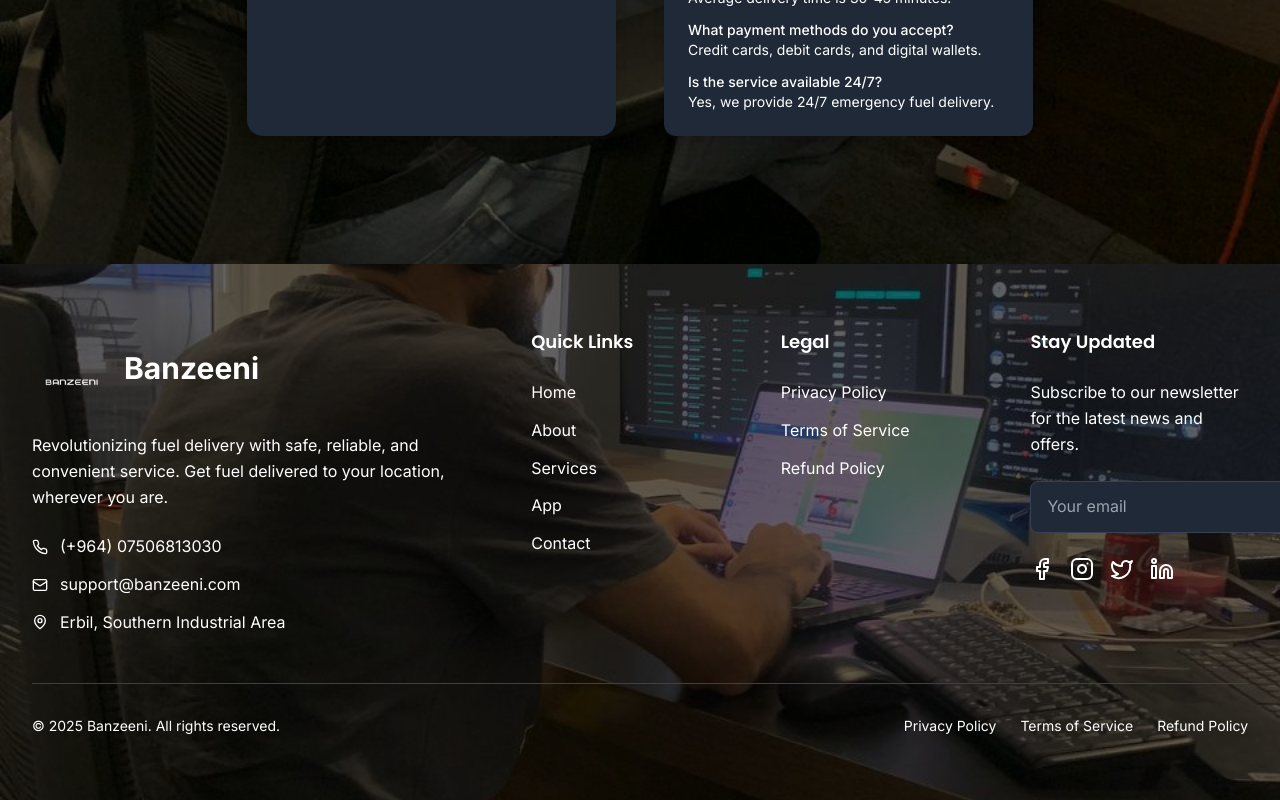
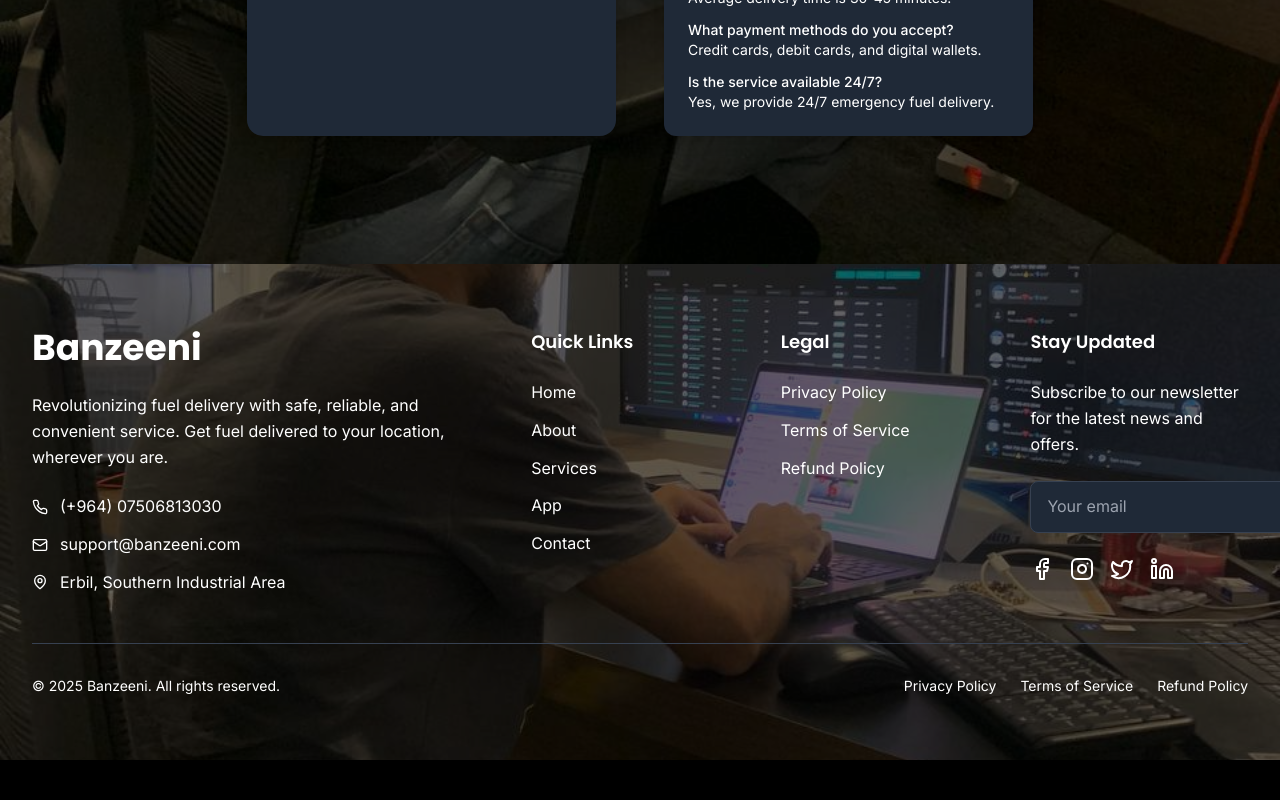
Before and after one commit to Lawa20/Banzeeni, a Next.js app: page / in a window 1280 px wide. Shown: the part 5903-6703 px from the top of the page. After the commit the page ends 6663 px from the top, so only its background shows below. Built offline with nearby package versions, Linux system fonts and the light colour scheme.

Commit message:
Remove logo from footer: keep only Banzeeni text for cleaner design

```diff
--- a/components/Footer.tsx
+++ b/components/Footer.tsx
@@ -74,13 +74,8 @@
           <div className="grid grid-cols-1 md:grid-cols-2 lg:grid-cols-5 gap-8 mb-12">
             {/* Company Info */}
             <div className="lg:col-span-2">
-              <div className="flex items-center space-x-3 mb-6">
-                <img
-                  src="/images/Banzeeni logo.png"
-                  alt="Banzeeni Logo"
-                  className="h-16 md:h-20 w-auto"
-                />
-                <span className="text-2xl md:text-3xl font-bold text-white">Banzeeni</span>
+              <div className="mb-6">
+                <h3 className="text-3xl md:text-4xl font-bold text-white">Banzeeni</h3>
               </div>
               <p className="text-white mb-6 leading-relaxed">
                 Revolutionizing fuel delivery with safe, reliable, and convenient service.
```
